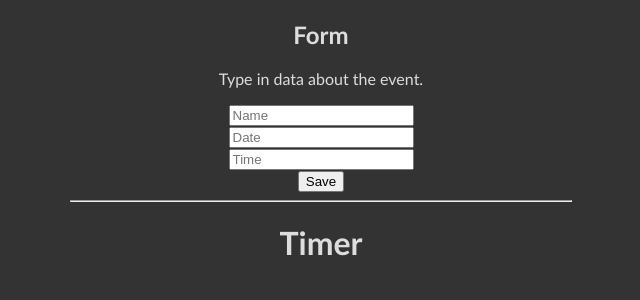
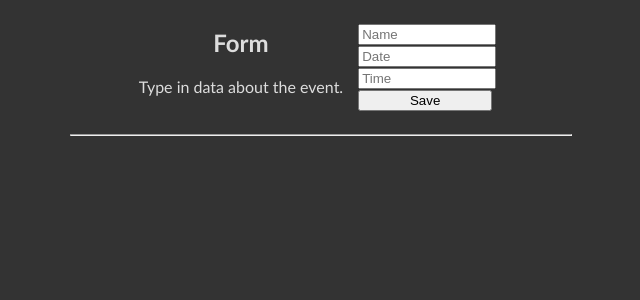
Before and after one commit to tomasz-rebas/react-countdown-timer, a React (Create React App) app: page / in a window 1280 px wide. Shown: the top 300 px of the page, without its empty margins (319-959 px from the left). Built offline with nearby package versions, Linux system fonts and the light colour scheme.

Commit message:
Display state data and rearrange form elements

```diff
--- a/src/components/App.js
+++ b/src/components/App.js
@@ -35,7 +35,7 @@ class App extends React.Component {
                     saveUserInput={this.saveUserInput}
                 />
                 <hr/>
-                <Main/>
+                <Main eventData={this.state.event}/>
             </div>
         );
     }
--- a/src/components/Form.js
+++ b/src/components/Form.js
@@ -4,12 +4,16 @@ function Form(props) {
     console.log(props)
     return (
         <form onSubmit={props.saveUserInput}>
-            <h2>Form</h2>
-            <p>Type in data about the event.</p>
-            <input name="name" placeholder="Name"/><br/>
-            <input name="date" placeholder="Date"/><br/>
-            <input name="time" placeholder="Time"/><br/>
-            <button>Save</button>
+            <div>
+                <h2>Form</h2>
+                <p>Type in data about the event.</p>
+            </div>
+            <div className="input-container">
+                <input name="name" placeholder="Name"/><br/>
+                <input name="date" placeholder="Date"/><br/>
+                <input name="time" placeholder="Time"/><br/>
+                <button className="save-button">Save</button>
+            </div>
         </form>
     );
 }
--- a/src/components/Main.js
+++ b/src/components/Main.js
@@ -2,7 +2,10 @@ import React from 'react';
 
 function Main(props) {
     return (
-        <h1>Timer</h1>
+        <div>
+            <h1 className="event-name">{props.eventData.name}</h1>
+            <h2 className="event-date">{props.eventData.date}</h2>
+        </div>
     );
 }
 
--- a/src/style.css
+++ b/src/style.css
@@ -5,10 +5,34 @@ body {
   text-align: center;
 }
 
+form {
+  display: flex;
+  justify-content: center;
+}
+
 input {
   display: inline-block;
+  width: 100%;
+}
+
+.input-container {
+  padding: 15px;
+  width: 130px;
+}
+
+.save-button {
+  width: calc(100% + 4px);
 }
 
 hr {
   width: 500px;
 }
+
+.event-name {
+  font-size: 60px;
+}
+
+.event-date {
+  font-size: 50px;
+  font-weight: lighter;
+}
```
